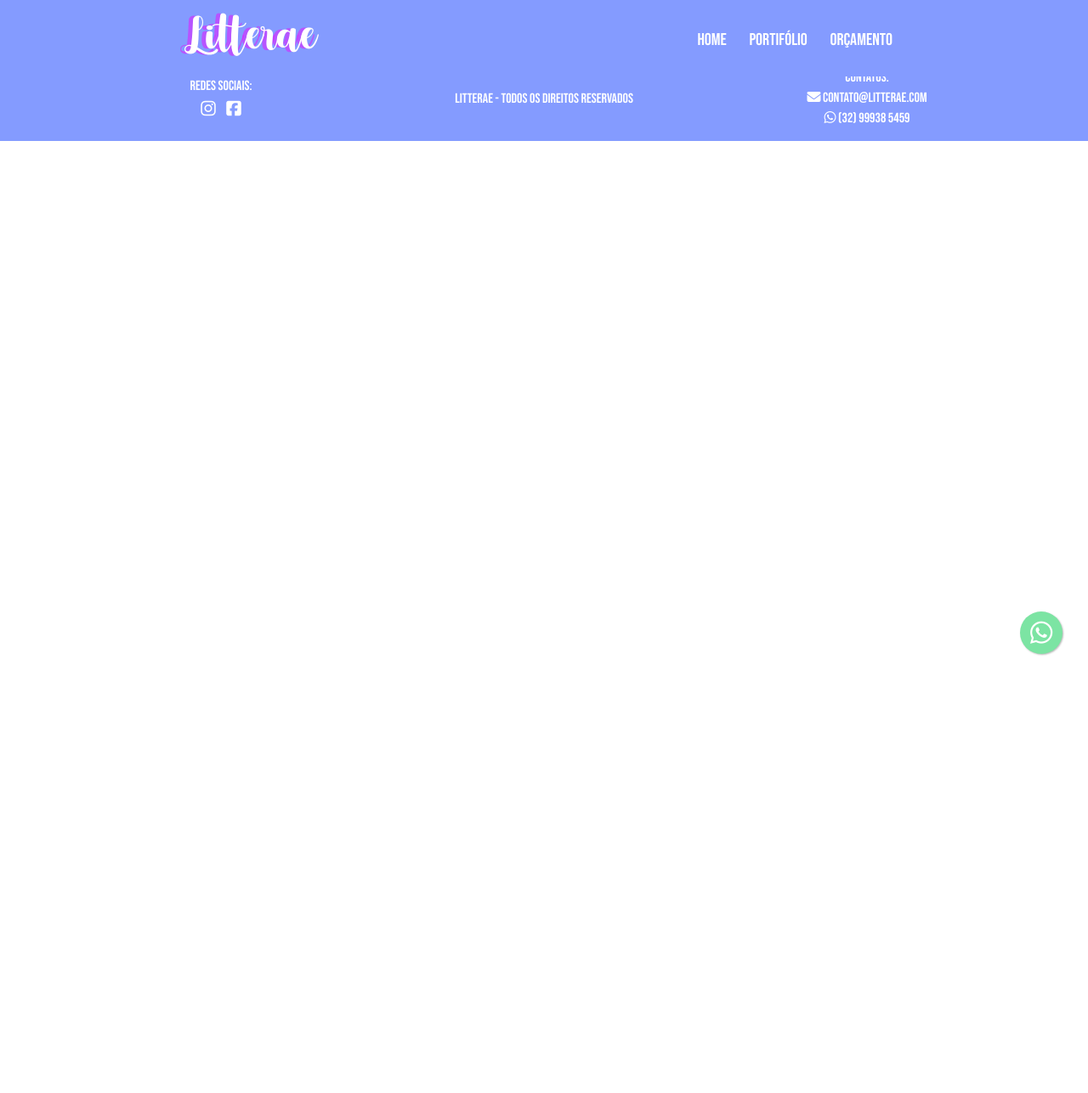
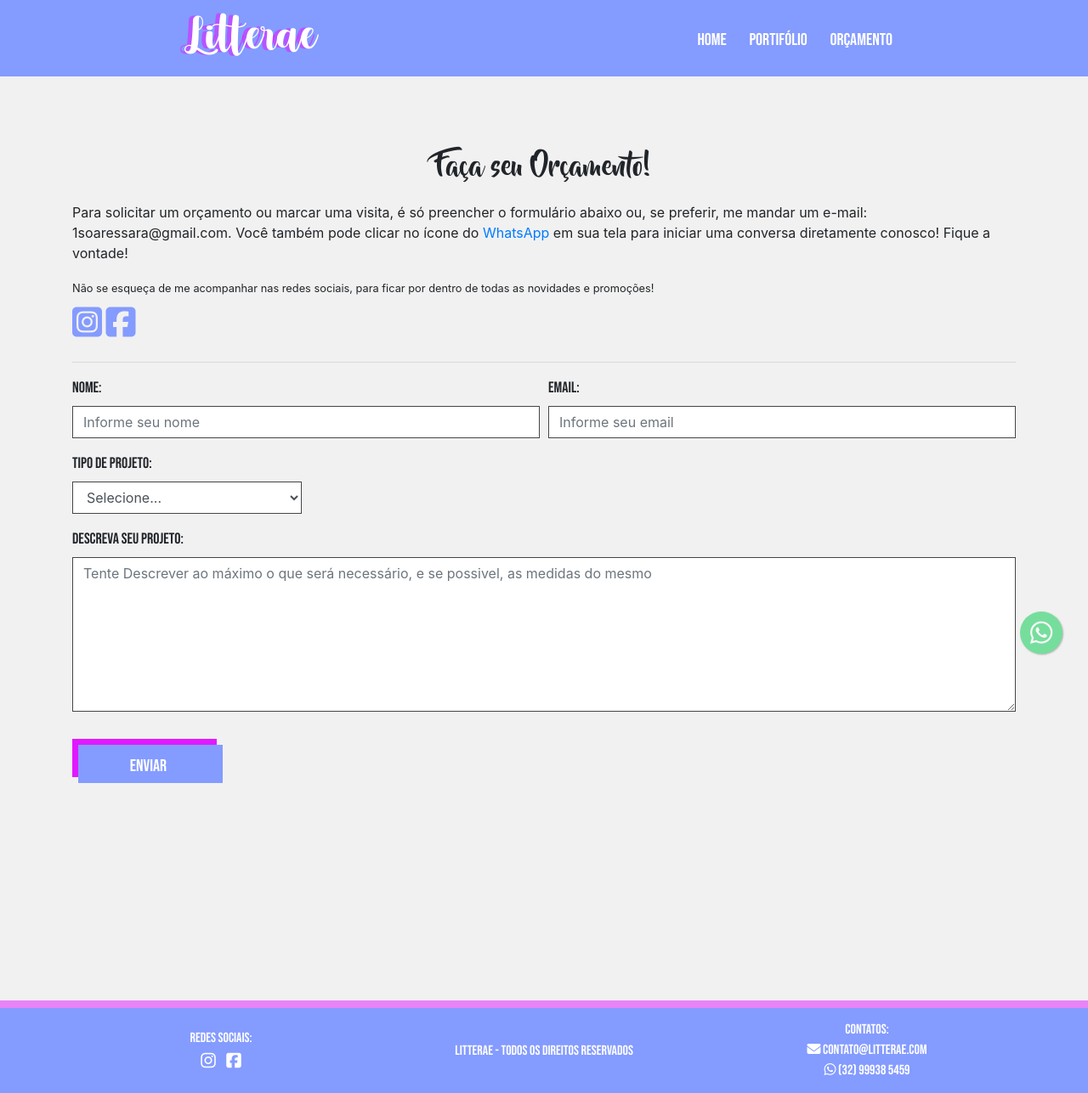
Before and after one commit to HigorTuretta/Litterae, a PHP site: page /contato in a window 1280 px wide. Shown: the whole page at 85% size. Before the commit the page ends 772 px from the top, so only its background shows below. Run offline with PHP 8.4, Linux system fonts and the light colour scheme; some libraries are stand-ins or nearby versions.

Commit message:
contatoPage

```diff
--- a/assets/css/style.css
+++ b/assets/css/style.css
@@ -20,11 +20,15 @@
     padding: 0;
     box-sizing: border-box;
 }
-d
-html, #wrapper {
+
+h4{
+    font-family: 'Bebas Neue', cursive ;
+    letter-spacing: 1.5px;
+}
+
+html, #wrapper, body {
     scroll-behavior: smooth;
 }
-
 .Padrao{
     padding-top: 140px;
     padding-bottom: 196px;
@@ -413,7 +417,15 @@
 /* FIM BTN ENVIAR */
 
 /* CONTATO BEGIN */
+.contato-links a{
+    font-size: 40px;
+    color:#849bff;
+    transition: all 0.3s;
+}
 
+.contato-links a:hover{
+    color: #5670e6;
+}
 form label {
     font-family: 'Bebas Neue', cursive;
     font-size: 18px;
@@ -436,7 +448,6 @@
 /* RODAPE */
 
 .rodape {
-    position: absolute;
     background-color: #849bff;
     width: 100%;
     height: 100px;
--- a/assets/js/app.js
+++ b/assets/js/app.js
@@ -43,5 +43,17 @@
   });
 
 
+  $('a[href^="#"]').on('click', function(event) {
+
+    var target = $( $(this).attr('href') );
+
+    if( target.length ) {
+        event.preventDefault();
+        $('html, body').animate({
+            scrollTop: target.offset().top
+        }, 600);
+    }
+
+});
 
 navSlide();
--- a/site/comuns/cabecalho.php
+++ b/site/comuns/cabecalho.php
@@ -5,7 +5,7 @@
     <meta charset="UTF-8">
     <meta name="viewport" content="width=device-width, initial-scale=1.0">
 
-    <link rel="stylesheet" href="<?= SITE_URL . "assets/css/style.css?v=1.11" ?>">
+    <link rel="stylesheet" href="<?= SITE_URL . "assets/css/style.css?v=1.12" ?>">
     <link rel="stylesheet" href="<?= SITE_URL . "assets/css/bootstrap.min.css" ?>">
     <link rel="stylesheet" href="<?= SITE_URL . "assets/js/package/dist/sweetalert2.min.css" ?>">
 
@@ -32,7 +32,7 @@
                         <a href="<?= SITE_URL ?>portifolio">Portifólio</a>
                     </li>
                     <li>
-                        <a href="<?= SITE_URL ?>#">Orçamento</a>
+                        <a href="<?= SITE_URL ?>contato">Orçamento</a>
                     </li>
                 </ul>
 
--- a/site/comuns/rodape.php
+++ b/site/comuns/rodape.php
@@ -16,16 +16,13 @@
                         <div class="col">
                             <span>Contatos:</span><br>
                             <span><i class="fas fa-envelope"></i> contato@litterae.com</span><br>
-                            <span><i class="fab fa-whatsapp"></i> (32) 99938 5459</span>
+                            <span><a style="color: white; text-decoration: none;" href="https://api.whatsapp.com/send?phone=5532999385459"><i class="fab fa-whatsapp"></i> (32) 99938 5459</a></span>
                         </div>
                     </div>
                 </div>
             </div>
             <!-- FOOTER END -->
         </footer>
-        <!-- WPP LINK  -->
-        <a class="whatsapp" href="https://api.whatsapp.com/send?phone=5532999385459" target="blank"><i class="fab fa-whatsapp"></i></a>
-        <!-- WPP LINK -->
 
 
         <!-- scripts -->
--- /dev/null
+++ b/site/contato.php
@@ -0,0 +1,68 @@
+<section class="Padrao">
+    <div class="container" id="contato">
+        <h2>Faça seu Orçamento!</h2>
+        <p>Para solicitar um orçamento ou marcar uma visita, é só preencher o formulário abaixo ou, se preferir, me mandar um e-mail: 1soaressara@gmail.com.
+            Você também pode clicar no ícone do <a href="https://api.whatsapp.com/send?phone=5532999385459">WhatsApp</a> em sua tela para iniciar uma conversa diretamente conosco! Fique a vontade!</p>
+        <small class="text-center">
+            Não se esqueça de me acompanhar nas redes sociais, para ficar por dentro de todas as novidades e promoções!
+        </small>
+        <div class="text-left contato-links">
+            <a href="https://www.instagram.com/litterae.arte/" target="blank"><i class="fab fa-instagram-square"></i></a>
+            <a href="https://www.facebook.com/litterae.arte" target="blank"><i class="fab fa-facebook-square"></i></a>
+        </div>
+        <hr>
+        <form method="POST" action="#" enctype="multipart/form-data" data-netlify-recaptcha="true" data-netlify="true" id="formulario">
+            <div class="form-row">
+                <div class="form-group col-md-6">
+                    <label for="nome">Nome:</label>
+                    <input type="text" name="nome" id="nome" placeholder="Informe seu nome" class="form-control" required>
+                </div>
+                <div class="form-group col-md-6">
+                    <label for="email">Email:</label>
+                    <input type="email" name="email" id="email" placeholder="Informe seu email" class="form-control" required>
+                </div>
+            </div>
+            <div class="form-row">
+                <div class="form-group col-md-3 mr-4">
+                    <label for="tipoProjeto">Tipo de Projeto:</label>
+                    <select required name="tipoProjeto" id="tipoProjeto" class="form-control">
+                        <option value="0" selected disabled>Selecione...</option>
+                        <option value="Parede Personalizada">Parede Personalizada</option>
+                        <option value="Quadro Personalizado">Quadro Personalizado</option>
+                        <option value="Lettering para Publicidade">Lettering para Publicidade</option>
+                        <option value="Lettering Geral">Lettering Geral</option>
+                    </select>
+                </div>
+                <!-- <div class="form group col-md-3">
+                        <label for="arquivo">Tem alguma imagem de ideia base?</label>
+                        <input type="file" name="arquivo" id="arquivo" accept=".png , .jpeg, .jpg">
+                    </div> -->
+            </div>
+            <div class="form-row">
+                <div class="form-group col-md-12">
+                    <label for="descricao">Descreva seu projeto:</label>
+                    <textarea required name="descricao" id="descricao" cols="30" rows="7" class="form-control" placeholder="Tente Descrever ao máximo o que será necessário, e se possivel, as medidas do mesmo"></textarea>
+                </div>
+            </div>
+            <div class="form-row">
+                <div class="form-group col-md-12">
+                    <div data-netlify-recaptcha="true"></div>
+                </div>
+            </div>
+            <div class="form-row">
+                <div class="col-md-12 btn-enviar">
+                    <button type="submit">
+                        <div class="personalized-button-back">
+                            <div class="personalized-button-front">
+                                <p class="button-text">Enviar</p>
+                            </div>
+                        </div>
+                    </button>
+                </div>
+            </div>
+        </form>
+        <!-- WPP LINK  -->
+        <a class="whatsapp" href="https://api.whatsapp.com/send?phone=5532999385459" target="blank"><i class="fab fa-whatsapp"></i></a>
+        <!-- WPP LINK -->
+    </div>
+</section>
--- a/site/portifolio.php
+++ b/site/portifolio.php
@@ -55,5 +55,7 @@
                         </div>
         </div>
     </section>
-
+    <!-- WPP LINK  -->
+    <a class="whatsapp" href="https://api.whatsapp.com/send?phone=5532999385459" target="blank"><i class="fab fa-whatsapp"></i></a>
+    <!-- WPP LINK -->
 </section>
--- a/site/saibaMais.php
+++ b/site/saibaMais.php
@@ -39,5 +39,7 @@
             <img src="<?= SITE_URL . "assets/images/blog/" . Formulario::set_value("Img4", "") ?>" alt="Imagem 04">
         </div>
     </div>
-
+    <!-- WPP LINK  -->
+    <a class="whatsapp" href="https://api.whatsapp.com/send?phone=5532999385459" target="blank"><i class="fab fa-whatsapp"></i></a>
+    <!-- WPP LINK -->
 </section>
```
Also changed, not shown: site/home.php (+41 -63 lines), site/modelPortifolio.php (+20 -0 lines), assets/images/blog/WhatsApp-Image-2018-09-06-at-16.41.13-1.jpeg (added), assets/images/blog/blogparede-lousa-cozinha.jpg (added).
